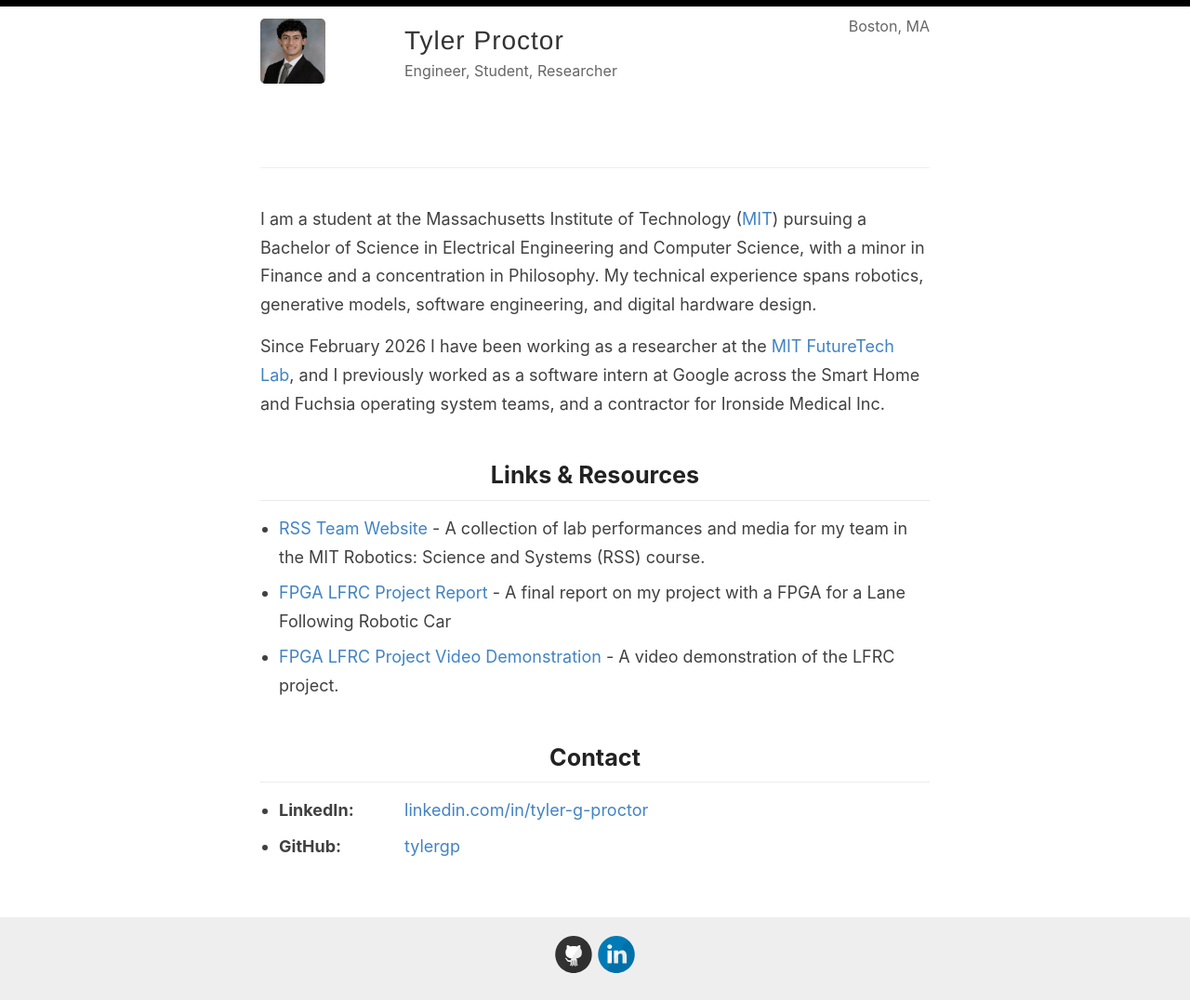
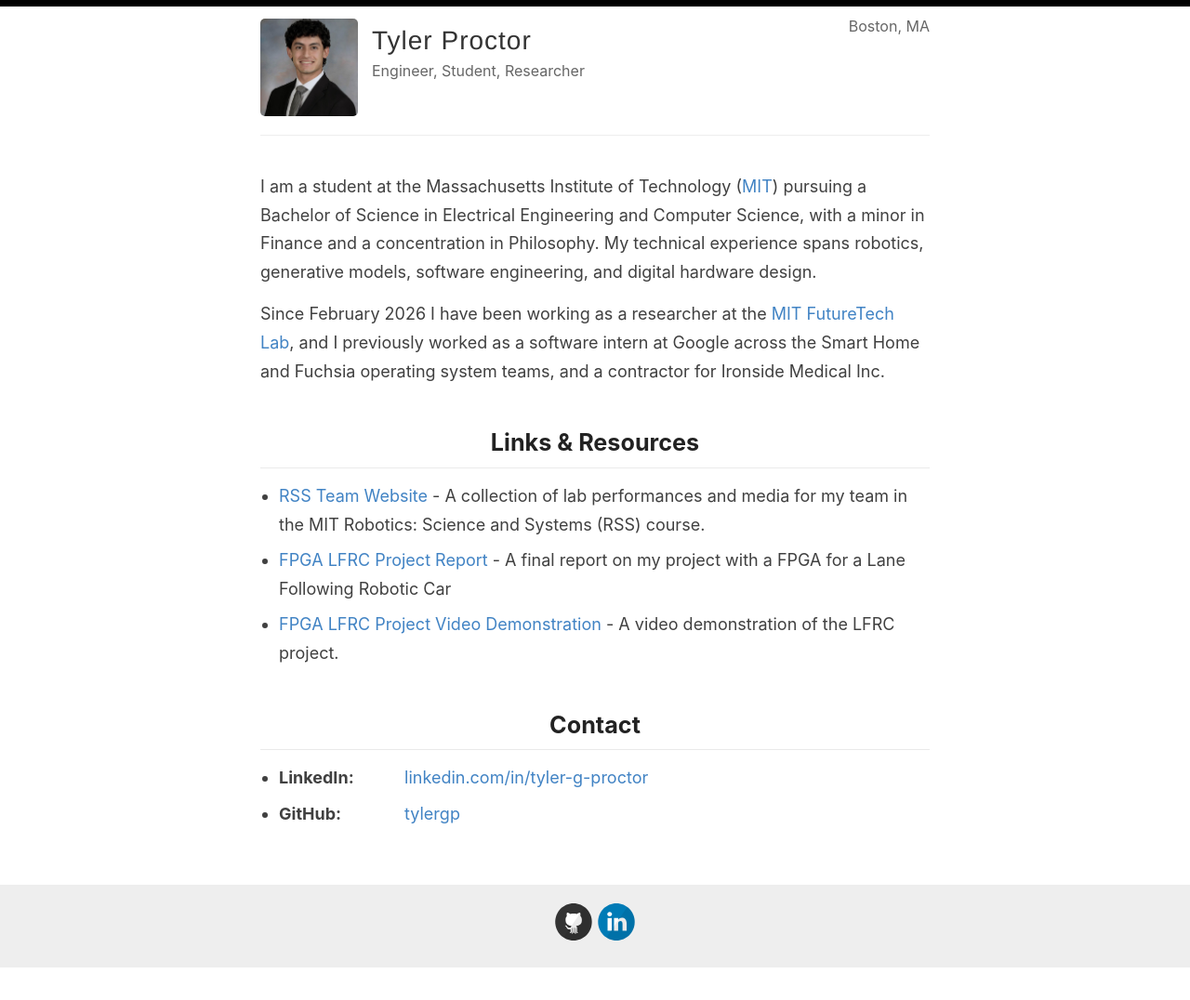
Before and after one commit to tylergp/tylergp.github.io, a Jekyll site: the page built from index.html, in a window 1280 px wide. Shown: the whole page at 93% size. Built offline with Jekyll 4.4.1, drawn with Linux system fonts in a browser that asks for light colours; the list of posts is cut into pages by our own code; after the commit the page ends 1041 px from its top, so only the background shows below that.

Commit message:
Moving location

```diff
--- a/_layouts/default.html
+++ b/_layouts/default.html
@@ -27,10 +27,6 @@
               <p class="site-description">{{ site.description }}</p>
             </div>
 
-            <div class="site-location">
-              <p class="site-description">Boston, MA</p>
-            </div>
-
             <!-- <nav>
               <a href="{{ site.baseurl }}/">Home</a>
               <a href="{{ site.baseurl }}/getting-started">Getting Started</a>
@@ -38,7 +34,13 @@
               <a href="{{ site.baseurl }}/about">About</a>
               <a href="{{ site.baseurl }}/archive">Archive</a>
             </nav> -->
+            <div class="site-location">
+              <h1 class="site-name"> </h1>
+              <p class="site-description">Boston, MA</p>
+            </div>
           </header>
+
+
         </div>
       </div>
 
--- a/assets/style.scss
+++ b/assets/style.scss
@@ -279,8 +279,8 @@
 
 .site-avatar {
   float: left;
-  width: 140px;
-  height: 140px;
+  width: 105px;
+  height: 105px;
   margin-right: 15px;
 
   @include mobile {
@@ -291,8 +291,8 @@
 
   img {
     border-radius: 5px;
-    width: 70px;
-    height: 70px;
+    width: 105px;
+    height: 105px;
     object-fit: cover;
   }
 }
@@ -311,7 +311,7 @@
   float: right;
 
   @include mobile {
-    float: none;
+    float: right;
     display: block;
     margin: 0 auto;
   }
```
